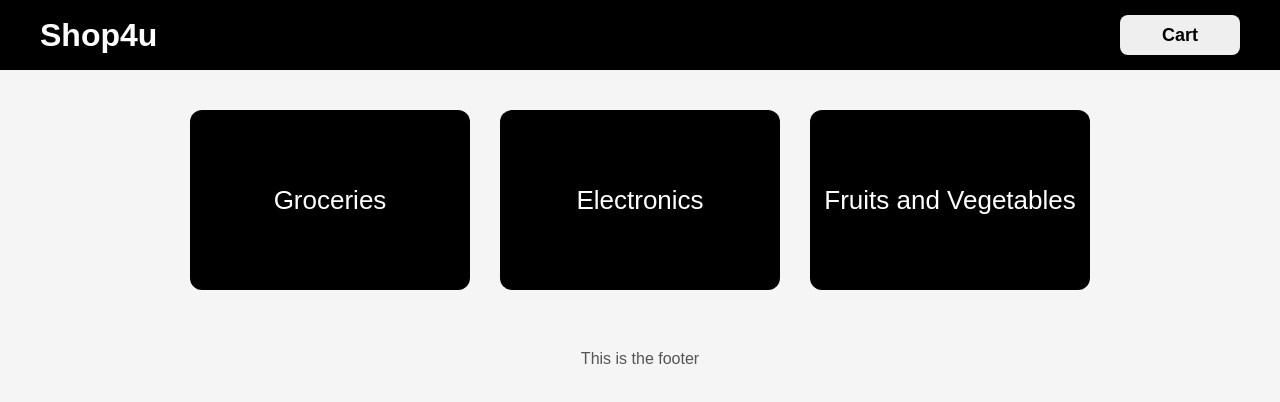
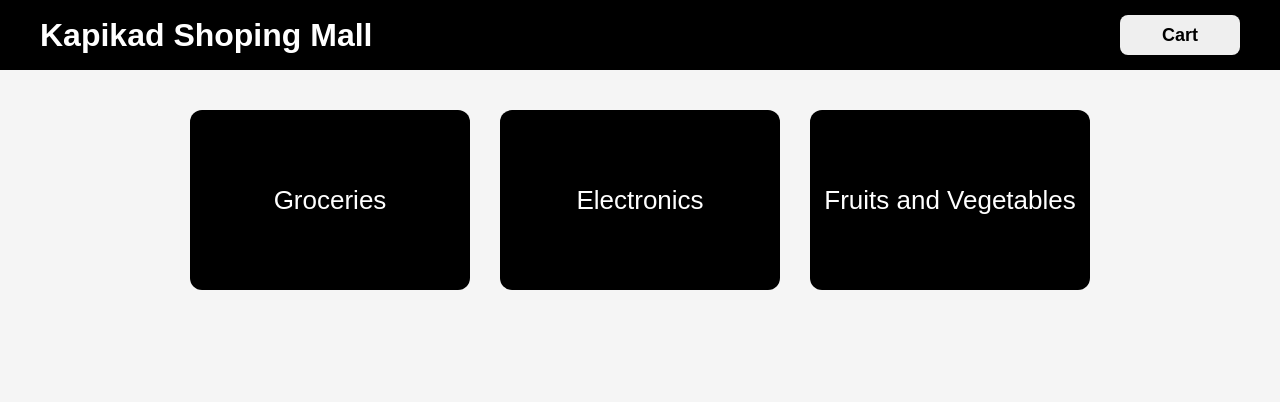
Before and after one commit to oswinmenezes/learningReact, a React (Vite) app in the folder my-react-app/: page / in a window 1280 px wide. Shown: the top 402 px of the page. Built offline with nearby package versions, Linux system fonts and the light colour scheme.

Commit message:
changes made

```diff
--- a/my-react-app/src/App.jsx
+++ b/my-react-app/src/App.jsx
@@ -2,7 +2,7 @@ import Navbar from "./components/navbar"
 import DisplayItems from "./components/displayItems"
 import CardCollection from "./components/displayCategory"
 import Cart from "./components/cart"
-import Footer from "./components/footer"
+
 import { useState } from "react"
 
 export default function App() {
@@ -12,7 +12,7 @@ export default function App() {
 
   const groceries=["Rice", "Milk", "Eggs", "Bread", "Sugar", "Cooking Oil"]
   const fruitandveg=["Apple", "Banana", "Carrot", "Tomato", "Potato", "Spinach"]
-  const electronics=["Smartphone", "Laptop", "Headphones", "Smartwatch", "Bluetooth Speaker", "Power Bank"]
+  const electronics=["Smartphone", "Laptop", "Headphones", "Smartwatch", "Bluetooth Speaker", "Power Bank","Table Fan","Ac for csds"]
 
   return <div>
     <Navbar setCartVisibility={setCartVisibility} cartVisibility={cartVisibility} />
@@ -24,6 +24,7 @@ export default function App() {
     {category === "Electronics" ? <DisplayItems listType={"Electronics"} list={electronics} cartitems={cartitems} setcartitems={setcartitems} /> : null}
 
     {cartVisibility ? <Cart cartList={cartitems} setcartitems={setcartitems} /> : null}
-    <Footer />
+
+
   </div>
 }
--- a/my-react-app/src/components/cart.jsx
+++ b/my-react-app/src/components/cart.jsx
@@ -1,4 +1,5 @@
 export default function Cart({ cartList, setcartitems }) {
+
   const removeItem = (index) => {
     const newCart = [...cartList];
     newCart.splice(index, 1);
@@ -23,7 +24,8 @@ export default function Cart({ cartList, setcartitems }) {
           <div>Total Items :</div>
           <div>{cartList.length}</div>
         </div>
-        <button className="buyNow">Buy Now</button>
+        <button className="buyNow" onClick={()=>{
+            alert("Purchased Successfully");setcartitems([])}}>Buy Now</button>
       </div>
     </div>
   );
--- a/my-react-app/src/components/displayItems.jsx
+++ b/my-react-app/src/components/displayItems.jsx
@@ -16,7 +16,6 @@ export default function DisplayItems({ list, listType, cartitems, setcartitems }
                         <div className="itemName">{value}</div>
                         <div className="itemBtns">
                             <button onClick={() => addItem(value)}>Add</button>
-                            <button onClick={() => removeItem(value)}>Remove</button>
                         </div>
                     </div>
                 })
--- a/my-react-app/src/components/footer.jsx
+++ /dev/null
@@ -1,3 +0,0 @@
-export default function Footer(){
-    return <div className="footerContainer">This is the footer</div>
-}
--- a/my-react-app/src/components/navbar.jsx
+++ b/my-react-app/src/components/navbar.jsx
@@ -1,6 +1,6 @@
 export default function Navbar({setCartVisibility,cartVisibility}){
     return <div className="navbar">
-        <div>Shop4u</div>
+        <div>Kapikad Shoping Mall</div>
         <button className="cartBtn" onClick={()=>{
             setCartVisibility(!cartVisibility);
             console.log("cart set to visible")
```
